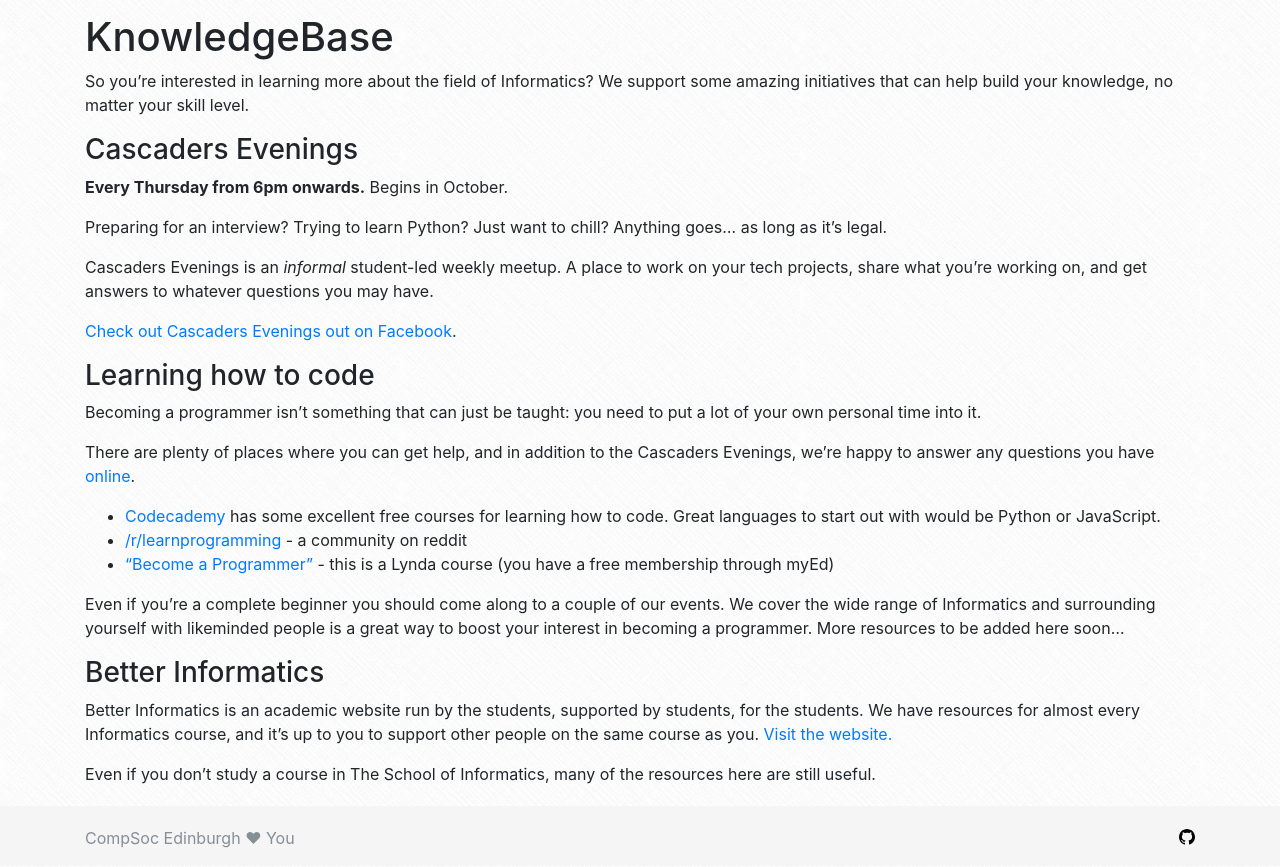
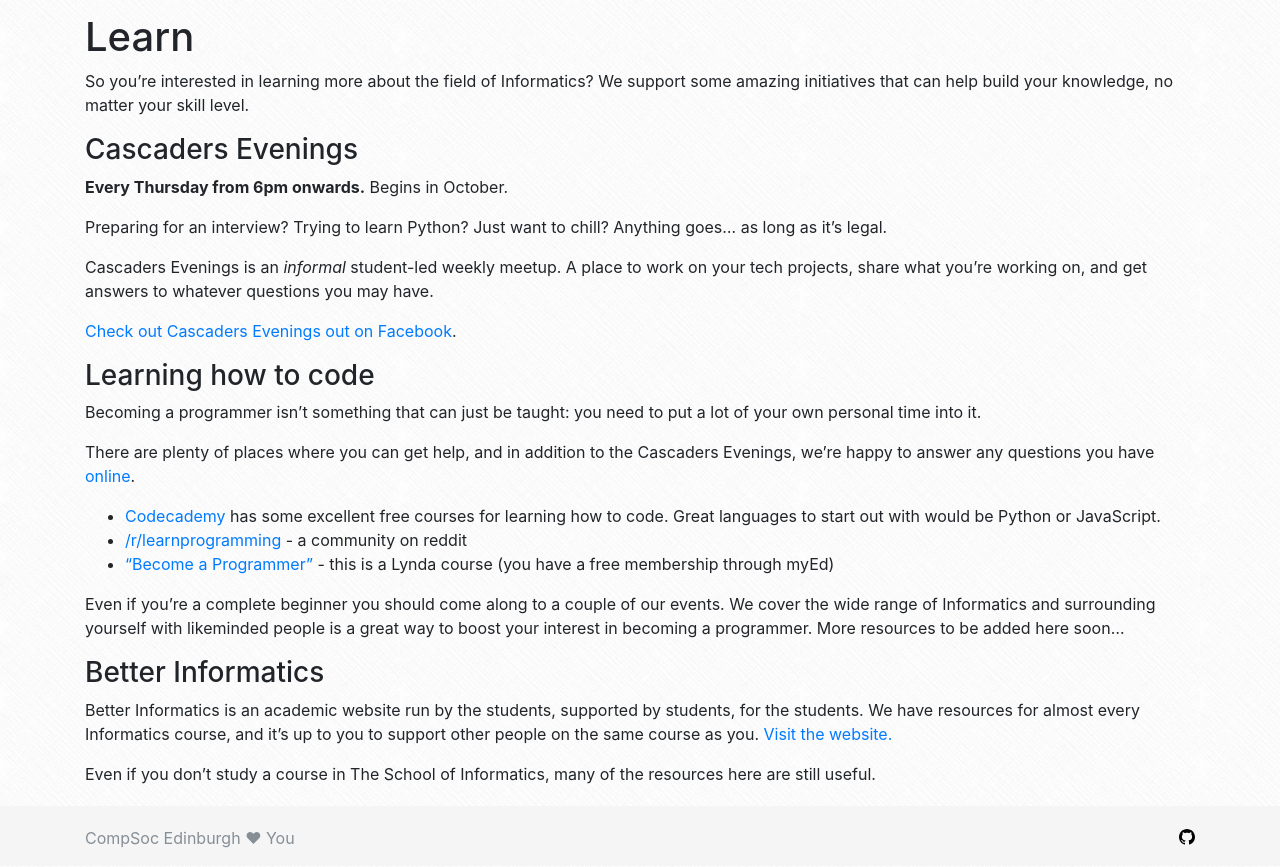
Before and after one commit to compsoc-edinburgh/website, a Jekyll site: the page built from _pages/learn.md, in a window 1280 px wide. Shown: the part 346-1213 px from the top of the page. Built offline with Jekyll 4.4.1, drawn with Linux system fonts in a browser that asks for light colours; nearby versions of some CDN libraries.

Commit message:
Update and rename knowledgebase.md to learn.md

```diff
--- a/_pages/knowledgebase.md
+++ b/_pages/learn.md
@@ -1,7 +1,7 @@
 ---
 layout: page
-longtitle: "KnowledgeBase"
-title: KnowledgeBase
+longtitle: "Learn"
+title: Learn
 permalink: /learn
 ---
 
```
